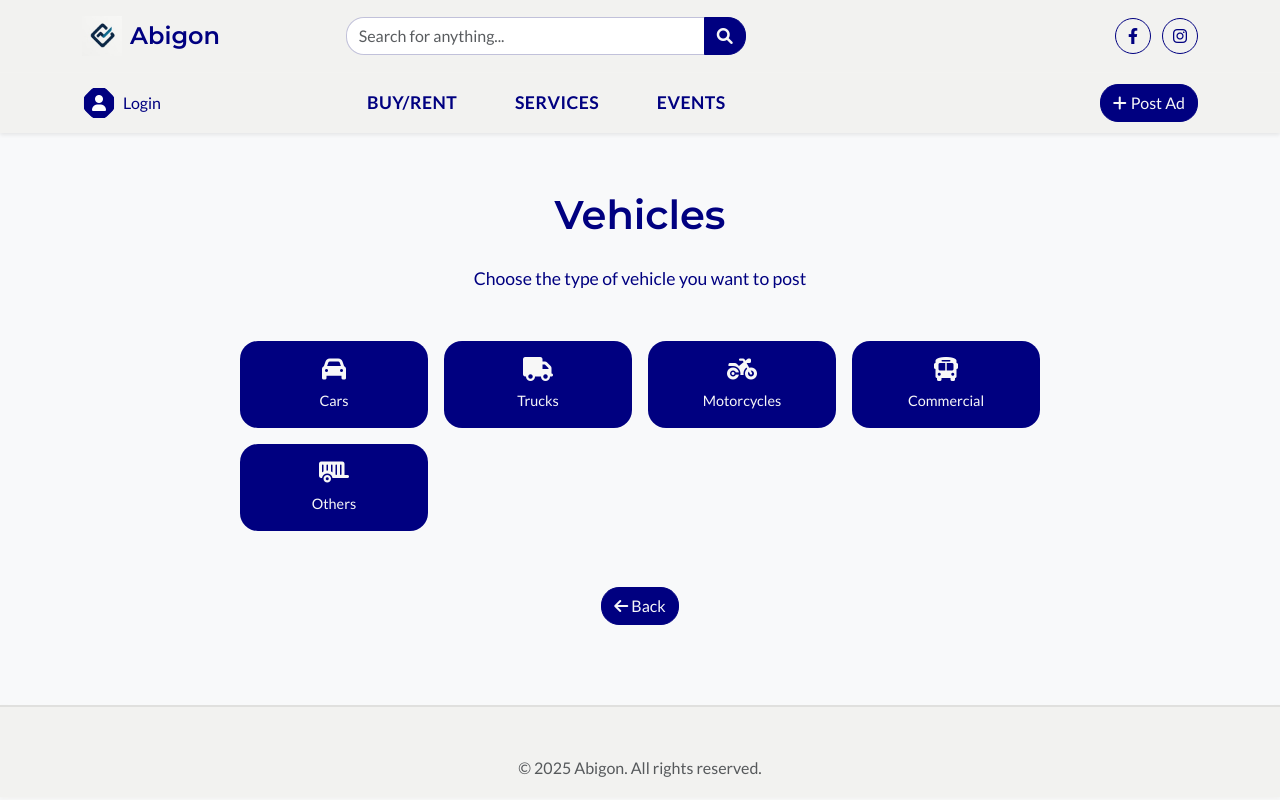
After one commit to dsergy/abigon, a Django app: page /ads/new-post/vehicles/ in a window 1280 px wide. The commit adds this page. Run offline with Django 5.2, Linux system fonts and the light colour scheme; some libraries are stand-ins or nearby versions.

Commit message:
added post vehicles. version 0.0.41

```diff
--- a/ads/urls.py
+++ b/ads/urls.py
@@ -10,6 +10,7 @@ urlpatterns = [
     path('new-post/base/', views.new_post_base, name='new_post_base'),
     path('new-post/load-sidebar/', views.load_sidebar, name='load_sidebar'),
     path('new-post/buy-rent/', views.buy_rent_page, name='buy_rent_page'),
+    path('new-post/vehicles/', views.post_vehicles_main, name='post_vehicles_main'),
     path('post/<str:post_type>/step/<int:step>/', views.post_step, name='post_step'),
     path('api/subcategories/', views.get_subcategories, name='get_subcategories'),
 
--- a/ads/views.py
+++ b/ads/views.py
@@ -384,3 +384,7 @@ def buy_rent_page(request):
         'post_type': 'buy',
         'active_page': 'real_estate'
     })
+
+def post_vehicles_main(request):
+    """View for the vehicles main page"""
+    return render(request, 'ads/post_vehicles/post_vehicles_main.html')
--- a/templates/ads/new_post/sidebars/buy_rent_sidebar.html
+++ b/templates/ads/new_post/sidebars/buy_rent_sidebar.html
@@ -58,7 +58,7 @@
             <i class="fas fa-building"></i>
             <span>Real Estate</span>
         </a>
-        <a href="{% url 'ads:post_step' post_type='buy' step=1 %}?category=vehicles" class="category-button">
+        <a href="{% url 'ads:post_vehicles_main' %}" class="category-button">
             <i class="fas fa-car"></i>
             <span>Vehicles</span>
         </a>
--- /dev/null
+++ b/templates/ads/post_vehicles/post_vehicles_main.html
@@ -0,0 +1,112 @@
+{% extends "base.html" %}
+{% load static %}
+
+{% block title %}Vehicles - Abigon{% endblock %}
+
+{% block extra_css %}
+<link rel="stylesheet" href="{% static 'css/post_main.css' %}">
+<style>
+    .category-buttons {
+        display: grid;
+        grid-template-columns: repeat(4, 1fr);
+        gap: 1rem;
+        max-width: 800px;
+        margin: 0 auto;
+    }
+
+    .category-button {
+        display: flex;
+        flex-direction: column;
+        align-items: center;
+        justify-content: center;
+        padding: 1rem;
+        font-size: 1rem;
+        font-weight: 500;
+        border-radius: var(--button-radius);
+        transition: all var(--transition-speed);
+        text-decoration: none;
+        color: var(--button-text);
+        background-color: var(--button-bg);
+        border: none;
+        text-align: center;
+    }
+
+    .category-button:hover {
+        transform: translateY(-2px);
+        box-shadow: 0 4px 12px rgba(0, 0, 128, 0.2);
+        color: var(--button-text);
+    }
+
+    .category-button i {
+        font-size: 1.5rem;
+        margin-bottom: 0.5rem;
+    }
+
+    .category-button span {
+        font-size: 0.9rem;
+    }
+
+    .back-button {
+        margin-top: 2rem;
+        padding: 0.8rem 1.5rem;
+        font-size: 1rem;
+        border-radius: var(--button-radius);
+        transition: all var(--transition-speed);
+    }
+
+    .back-button:hover {
+        transform: translateY(-2px);
+        box-shadow: 0 4px 12px rgba(0, 0, 128, 0.2);
+    }
+</style>
+{% endblock %}
+
+{% block content %}
+<div class="new-post-main">
+    <h1 class="post-main-title">Vehicles</h1>
+    <p class="post-main-description">Choose the type of vehicle you want to post</p>
+
+    <div class="category-buttons">
+        <a href="{% url 'ads:post_step' post_type='buy' step=1 %}?category=vehicles&subcategory=cars"
+            class="category-button">
+            <i class="fas fa-car"></i>
+            <span>Cars</span>
+        </a>
+        <a href="{% url 'ads:post_step' post_type='buy' step=1 %}?category=vehicles&subcategory=trucks"
+            class="category-button">
+            <i class="fas fa-truck"></i>
+            <span>Trucks</span>
+        </a>
+        <a href="{% url 'ads:post_step' post_type='buy' step=1 %}?category=vehicles&subcategory=motorcycles"
+            class="category-button">
+            <i class="fas fa-motorcycle"></i>
+            <span>Motorcycles</span>
+        </a>
+        <a href="{% url 'ads:post_step' post_type='buy' step=1 %}?category=vehicles&subcategory=commercial"
+            class="category-button">
+            <i class="fas fa-bus"></i>
+            <span>Commercial</span>
+        </a>
+        <a href="{% url 'ads:post_step' post_type='buy' step=1 %}?category=vehicles&subcategory=others"
+            class="category-button">
+            <i class="fas fa-trailer"></i>
+            <span>Others</span>
+        </a>
+    </div>
+
+    <div class="mt-4 text-center">
+        <a href="{% url 'ads:buy_rent_page' %}" class="btn btn-primary back-button">
+            <i class="fas fa-arrow-left"></i>
+            Back
+        </a>
+    </div>
+</div>
+{% endblock %}
+
+{% block extra_js %}
+<script>
+    document.addEventListener('DOMContentLoaded', function () {
+        // Add any JavaScript functionality here if needed
+    });
+</script>
+{% endblock %}
```
Also changed, not shown: ads/admin.py (+50 -1 lines), mediafiles/ads/images/7f04def5-95f6-4bd1-803b-253c10e89c60.jpg (added), mediafiles/ads/images/abdf887b-7e4b-4737-88b6-25c06c7a560c.jpg (added), mediafiles/ads/images/d6760760-0217-4360-b1ca-cadbbb527303.jpg (added), mediafiles/ads/images/eb06b4a7-769b-4bba-9c03-09b2daab90d3.jpg (added), mediafiles/ads/thumbnails/7f04def5-95f6-4bd1-803b-253c10e89c60.jpg (added), mediafiles/ads/thumbnails/abdf887b-7e4b-4737-88b6-25c06c7a560c.jpg (added), mediafiles/ads/thumbnails/d6760760-0217-4360-b1ca-cadbbb527303.jpg (added), mediafiles/ads/thumbnails/eb06b4a7-769b-4bba-9c03-09b2daab90d3.jpg (added), templates/ads/post_vehicles/post_vehicles1.html (added), templates/ads/post_vehicles/post_vehicles2.html (added), templates/ads/post_vehicles/post_vehicles3.html (added), 2 other files.
